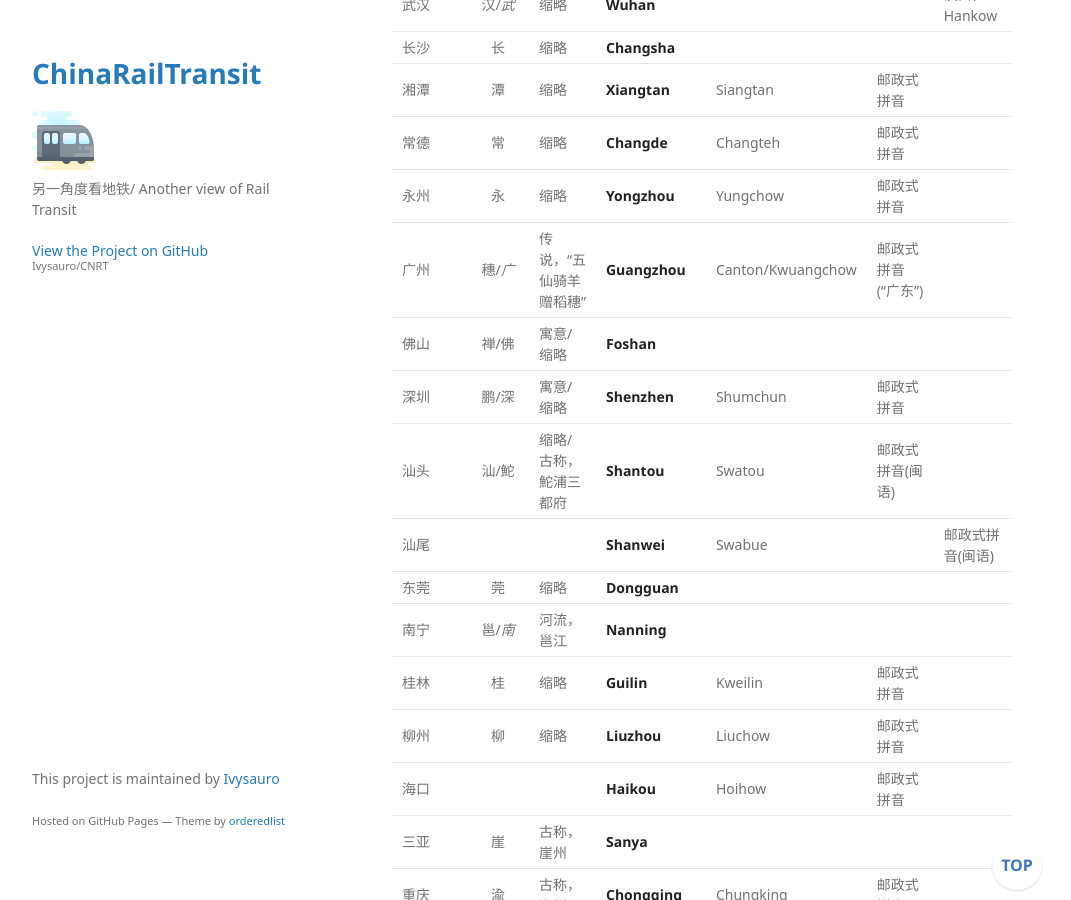
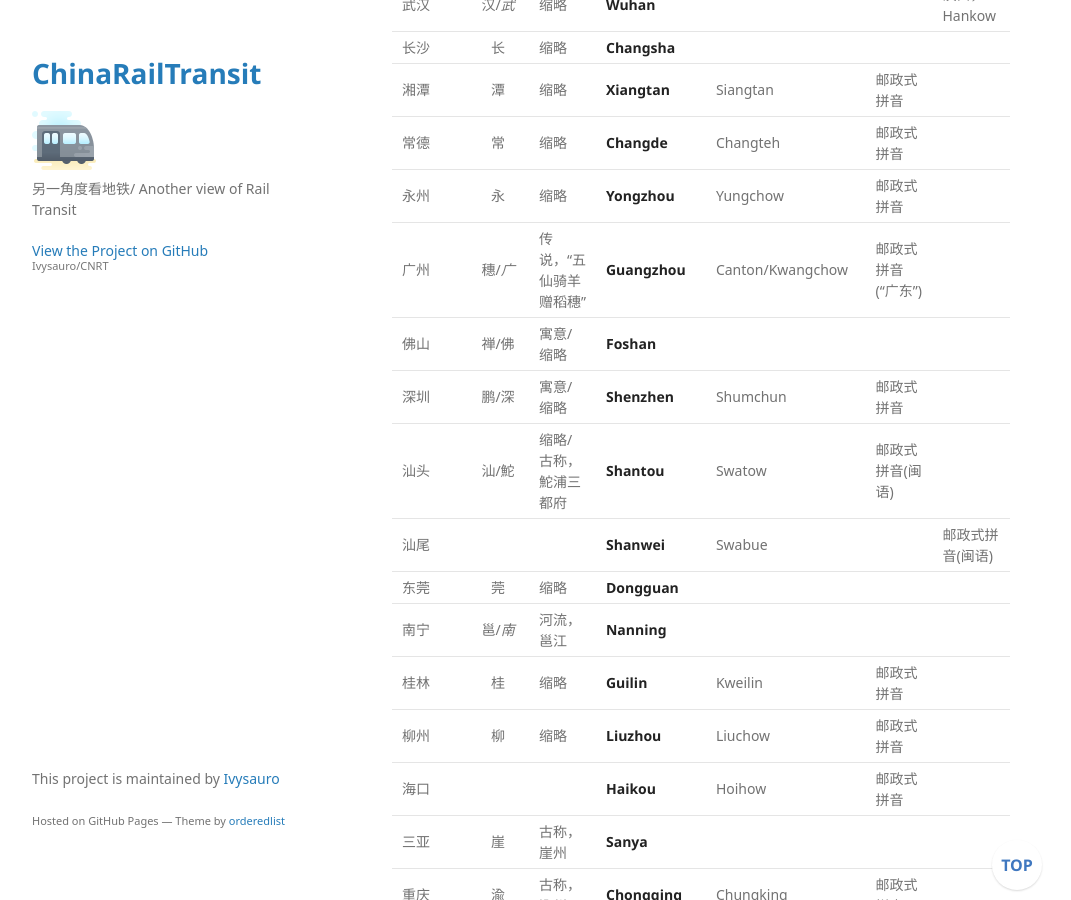
Before and after one commit to Ivysauro/CNRT, a Jekyll site: the page built from data/Name.md, in a window 1280 px wide and 900 px high, scrolled down 5819 px. Shown: the whole window, without its empty margins (178-1249 px from the left). Built offline with Jekyll 4.4.1, drawn with Linux system fonts in a browser that asks for light colours; some web fonts are replaced; our own code applies the rules of GitHub Pages for plain Markdown files; a script that is not in the unit is left out.

Commit message:
Update Name.md
广州、汕头邮政式拼音拼法有误

```diff
--- a/data/Name.md
+++ b/data/Name.md
@@ -103,10 +103,10 @@
 | 湘潭 | 潭 | 缩略 | **Xiangtan** | Siangtan | 邮政式拼音 |
 | 常德 | 常 | 缩略 | **Changde** | Changteh | 邮政式拼音 |
 | 永州 | 永 | 缩略 | **Yongzhou** | Yungchow | 邮政式拼音 |
-| 广州 | 穗/*广* | 传说，“五仙骑羊赠稻穗” | **Guangzhou** | Canton/Kwuangchow | 邮政式拼音(“广东”) |
+| 广州 | 穗/*广* | 传说，“五仙骑羊赠稻穗” | **Guangzhou** | Canton/Kwangchow | 邮政式拼音(“广东”) |
 | 佛山 | 禅/佛 | 寓意/缩略 | **Foshan** | | |
 | 深圳 | 鹏/深 | 寓意/缩略 | **Shenzhen** | Shumchun | 邮政式拼音 |
-| 汕头 | 汕/鮀 | 缩略/古称，鮀浦三都府 | **Shantou** | Swatou | 邮政式拼音(闽语) |
+| 汕头 | 汕/鮀 | 缩略/古称，鮀浦三都府 | **Shantou** | Swatow | 邮政式拼音(闽语) |
 | 汕尾 | | | **Shanwei** | Swabue | | 邮政式拼音(闽语) |
 | 东莞 | 莞 | 缩略 | **Dongguan** | |
 | 南宁 | 邕/*南* | 河流，邕江 | **Nanning** | |
```
